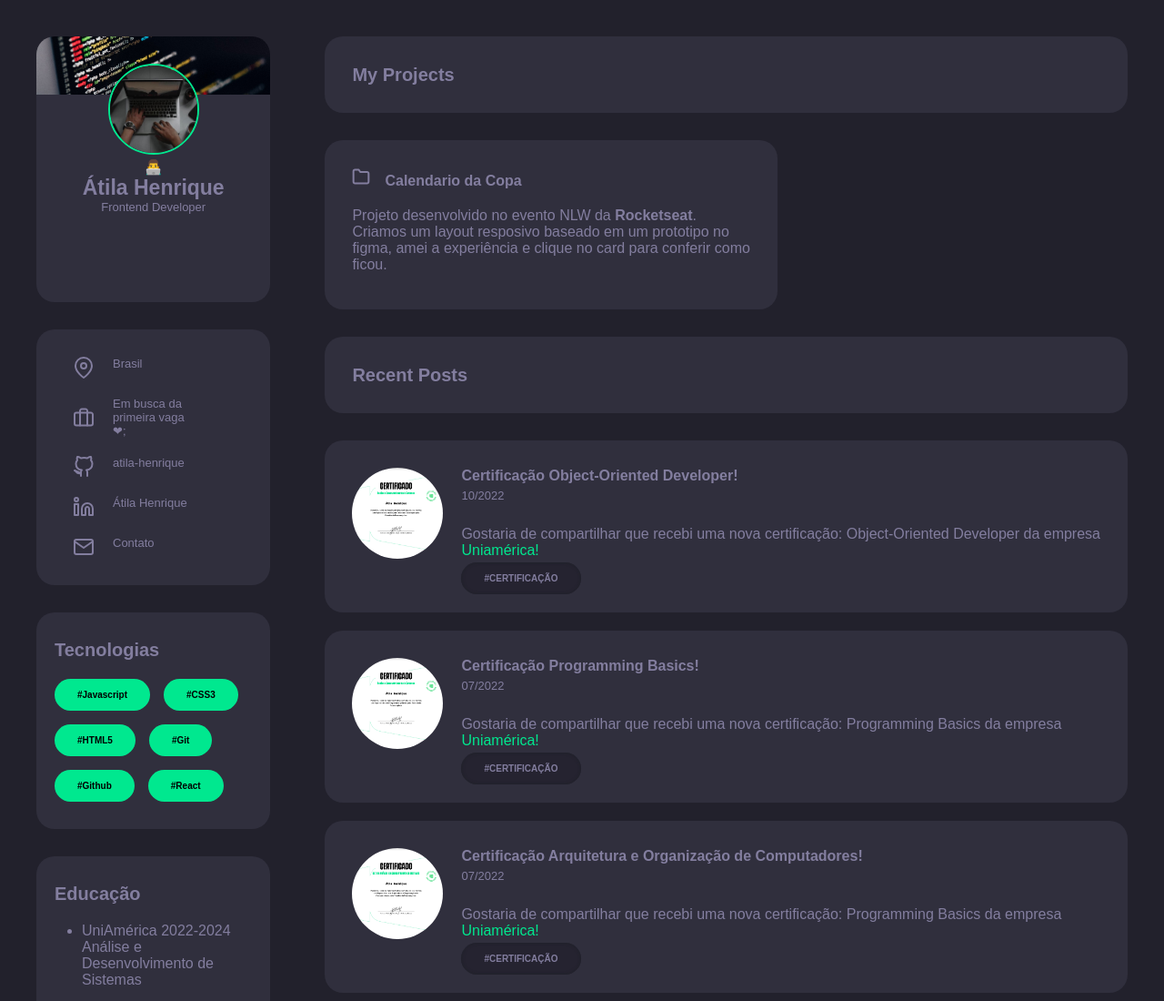
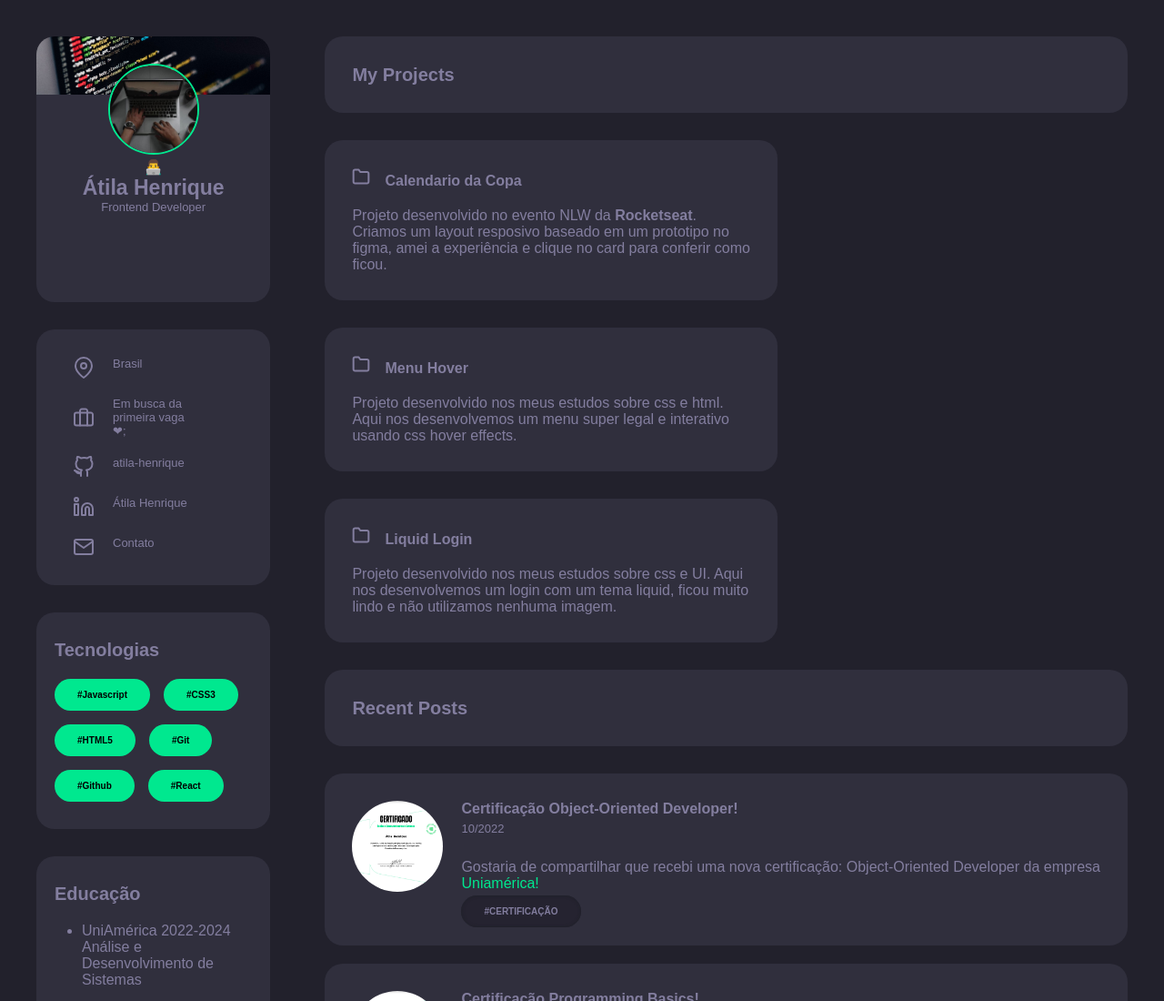
Before and after one commit to atila-henrique/portfolio, a plain HTML site: page index.html in a window 1280 px wide. Shown: the top 1100 px of the page at 91% size. Drawn offline with Linux system fonts and the light colour scheme.

Commit message:
ADD new projects

```diff
--- a/css/style.css
+++ b/css/style.css
@@ -1,3 +1,10 @@
+:root{
+    --colorBg: #22212C;
+    --colorBgCard: #302F3D;
+    --colorLink: #00E88F;
+    --colorH1: #837E9F;
+    --colorText: #837E9F;
+}
 *{
     margin: 0;
     padding: 0;
@@ -7,7 +14,7 @@
 
 a{
     text-decoration: none;
-    color:#00E88F;
+    color:var(--colorLink);
 }
 
 a:active{
@@ -16,28 +23,28 @@ a:active{
 
 h1{
     font-size: 23px;
-    color: #837E9F;
+    color: var(--colorH1);
 }
 
 h2{
     font-size: 20px;
-    color: #837E9F;
+    color: var(--colorText);
 }
 
 h3{
     font-size: 16px;
-    color: #837E9F;
+    color: var(--colorText);
 }
 
 p{
-    color: #837E9F;
+    color: var(--colorText);
 }
 ul{
     list-style: none;
 }
 
 #app{
-    background-color: #22212C;
+    background-color: var(--colorBg);
     padding: 40px;
 }
 
@@ -48,7 +55,7 @@ main{
 
 
 .card{
-    background-color: #302F3D;
+    background-color: var(--colorBgCard);
     border-radius: 20px;
     padding-top: 31px;
     padding-bottom: 30px;
@@ -167,7 +174,7 @@ main{
 }
 
 .project{
-    height: 186px;
+    height: fit-content;
     max-width: 498px;
     background-color: #302F3D;
     border-radius: 20px;
--- a/scripts/script.js
+++ b/scripts/script.js
@@ -44,7 +44,13 @@ function createPost(img,title,data,description,myTag,link){
 
 document.querySelector("#projetos").innerHTML =
 //PROJETO 1
-createProject("folder.svg","Calendario da Copa","Projeto desenvolvido no evento NLW da <b>Rocketseat</b>. Criamos um layout resposivo baseado em um prototipo no figma, amei a experiência e clique no card para conferir como ficou.","https://atila-henrique.github.io/NLW-copa/");
+createProject("folder.svg","Calendario da Copa","Projeto desenvolvido no evento NLW da <b>Rocketseat</b>. Criamos um layout resposivo baseado em um prototipo no figma, amei a experiência e clique no card para conferir como ficou.","https://atila-henrique.github.io/NLW-copa/") +
+
+//PROJETO 2
+createProject("folder.svg","Menu Hover","Projeto desenvolvido nos meus estudos sobre css e html. Aqui nos desenvolvemos um menu super legal e interativo usando css hover effects.","https://atila-henrique.github.io/menuHoverProject-/") +
+
+//PROJETO 3
+createProject("folder.svg","Liquid Login","Projeto desenvolvido nos meus estudos sobre css e UI. Aqui nos desenvolvemos um login com um tema liquid, ficou muito lindo e não utilizamos nenhuma imagem.","https://atila-henrique.github.io/menuHoverProject-/");
 
 //POST 1
 document.querySelector("#posts").innerHTML = createPost("orientação-objeto.png",
```
Also changed, not shown: index.html (+0 -1 lines).
